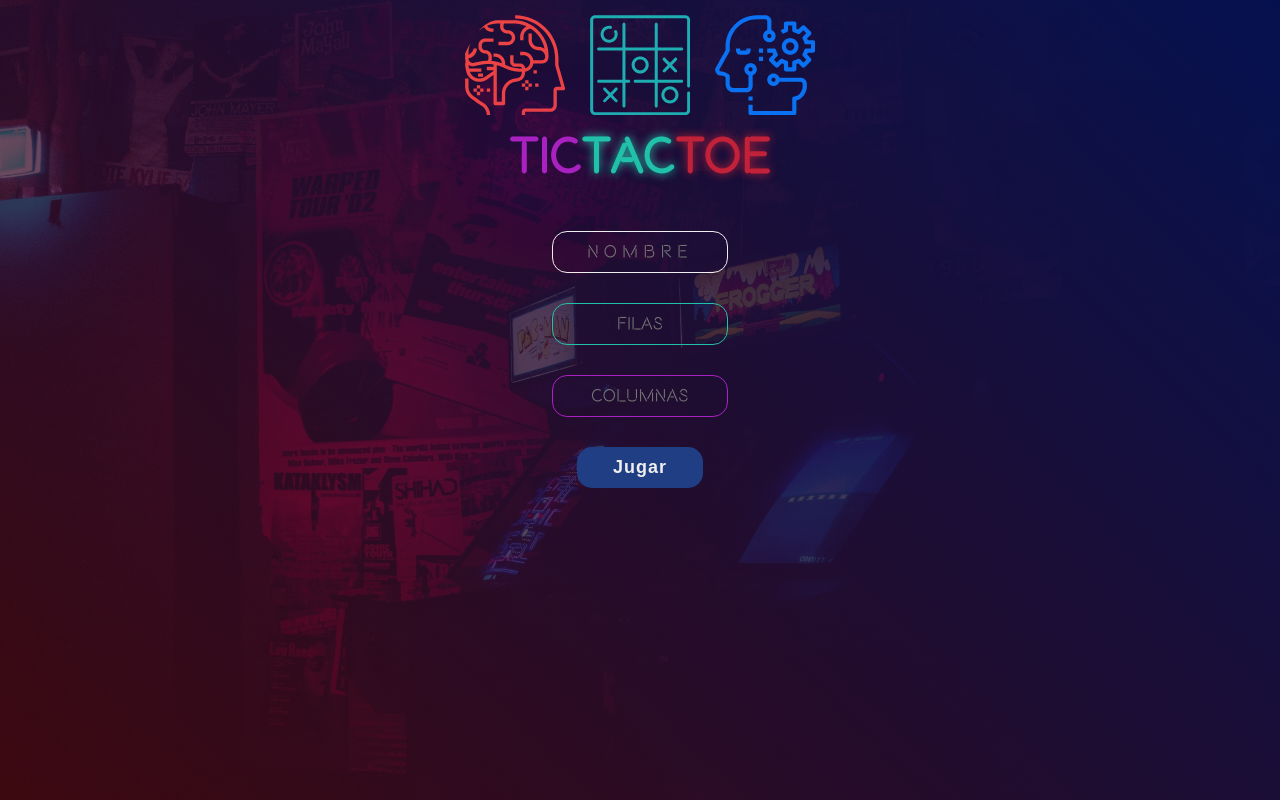
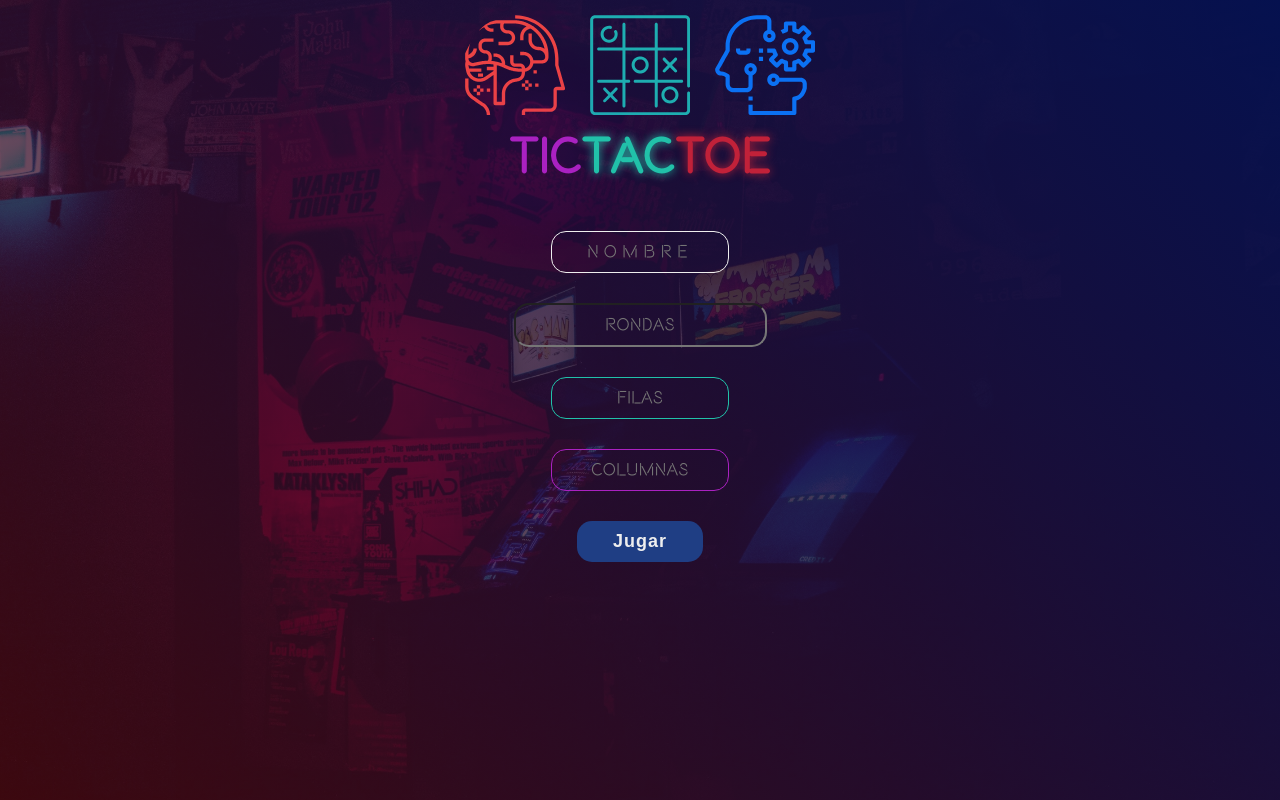
Before and after one commit to willingtonortiz/TicTacToe, an Angular app: page /pantalla-juego in a window 1280 px wide. Built offline with nearby package versions, Linux system fonts and the light colour scheme.

Commit message:
se agrego el tema de las rondas, falta las felicitaciones aún

```diff
--- a/src/app/clases/ia.ts
+++ b/src/app/clases/ia.ts
@@ -64,9 +64,7 @@ export class Ia extends Jugador {
                    break;
            }
            else if (Tablero[y + dy][x + dx].Simbolo == '') {
-               console.log('Turno de bot');
-               document.getElementsByClassName('neon-svg')[0].classList.add('turnoHumano');
-               document.getElementsByClassName('neon-svg')[1].classList.remove('turnoAI');
+               console.log('Turno de bot')
                prioridad = this.ContarCadena(x + dx, y + dy, dx * -1, dy * -1, jugada.Simbolo, Tablero);
                if (salto && y + 2 * dy < Tablero.length && y + 2 * dy >= 0 && x + 2 * dx >= 0 && x + 2 * dx < Tablero[0].length && Tablero[y + 2 * dy][x + 2 * dx].Simbolo == jugada.Simbolo) {
                    prioridad++;
--- a/src/app/juego/juego.component.html
+++ b/src/app/juego/juego.component.html
@@ -4,6 +4,7 @@
 <div id="contenedorDatos">
 	<form class="datos-form">
 		<input id="NombreJugador" type="text" placeholder="Nombre">
+		<input id="rondas" type="text" placeholder="Rondas">
 		<input id="filas" type="text" placeholder="Filas">
 		<input id="columnas" type="text" placeholder="Columnas">
 		<input id="botonJugar" type="button" value="Jugar">
```
Also changed, not shown: package.json (+5 -5 lines), 1 other file (tests, documents, lock files or other folders).
